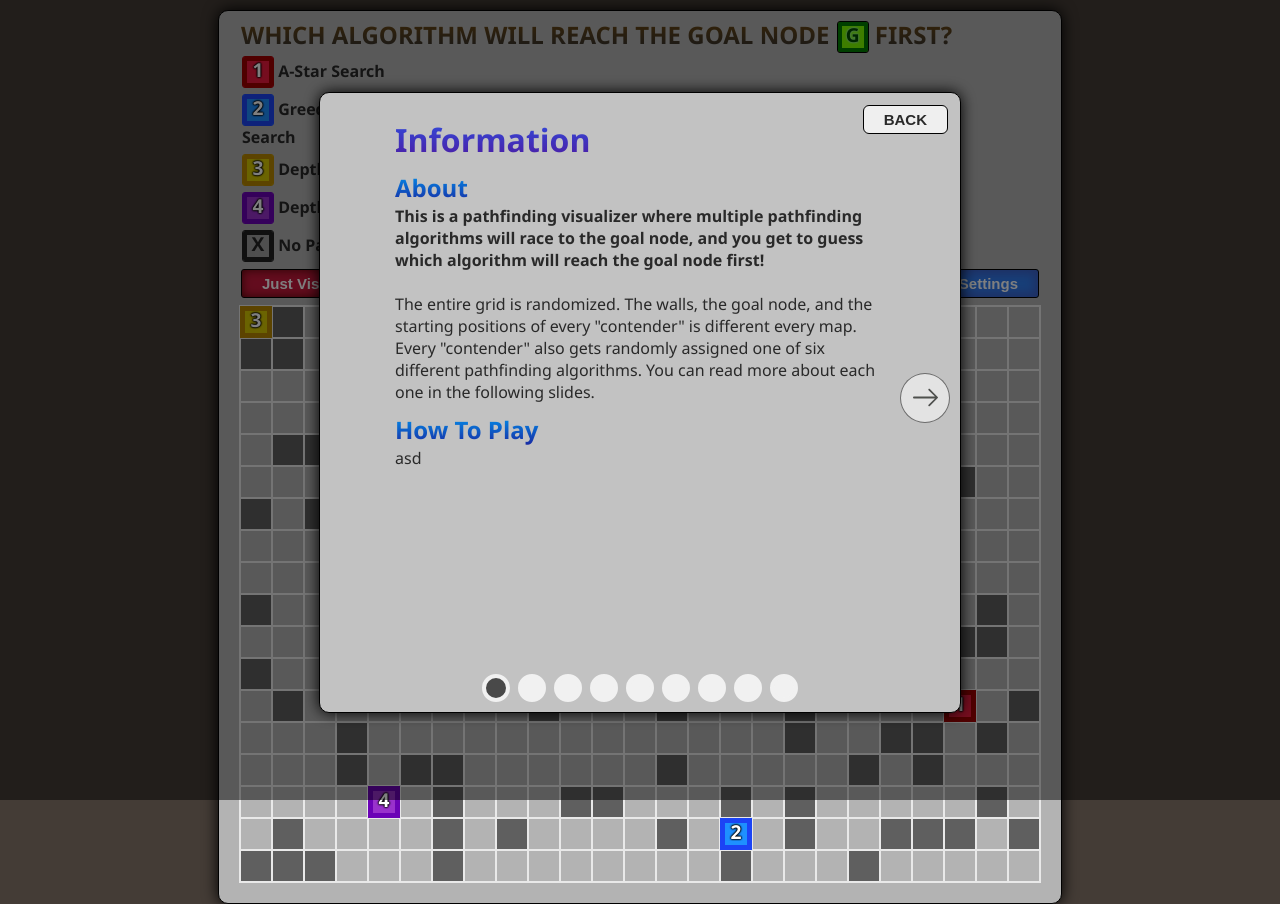
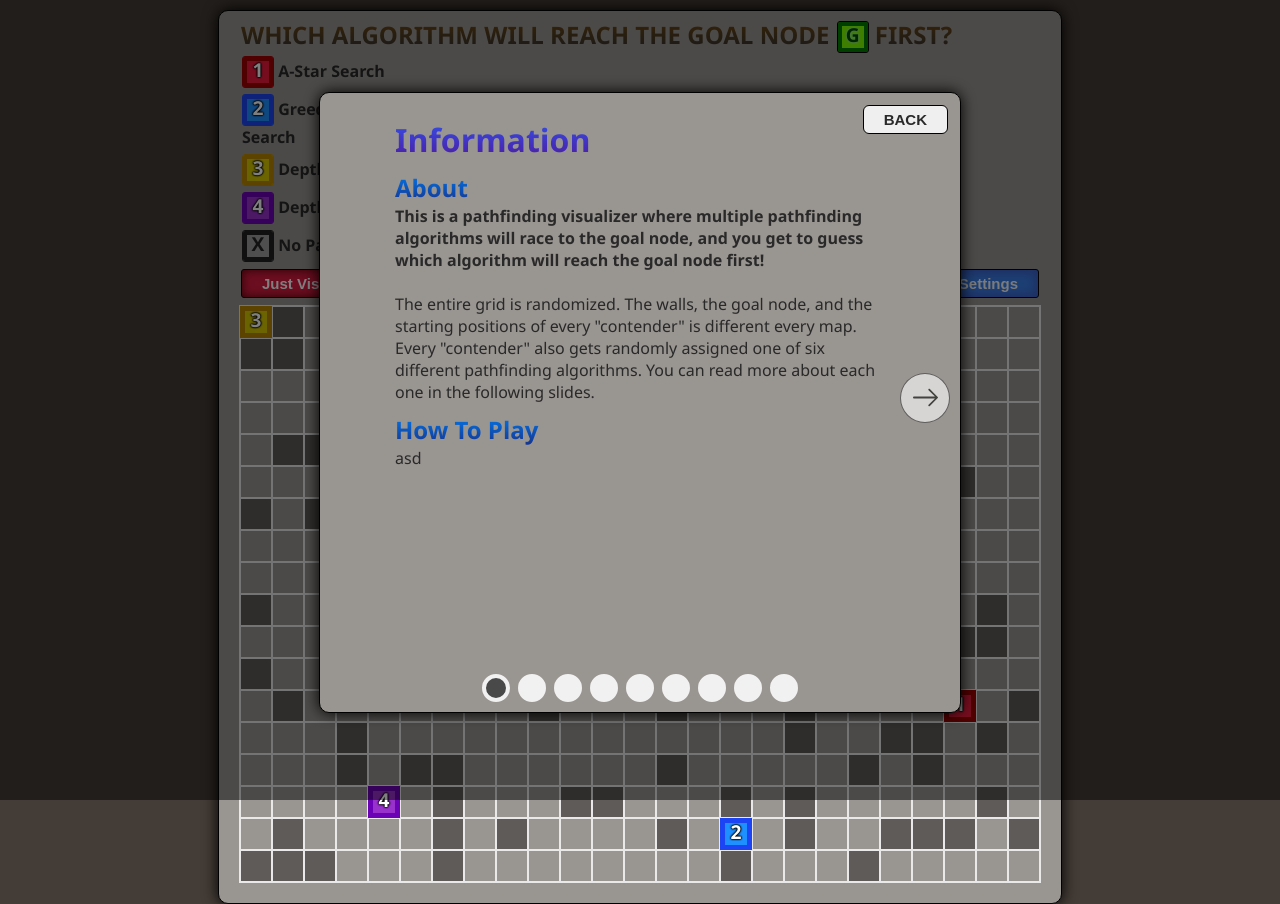
Before and after one commit to vik-ma/pathfinding-race, a React (Create React App) app: page / in a window 1280 px wide. Both pictures are taken after a click on the button "Information". Built offline with nearby package versions, Linux system fonts and the light colour scheme.

Commit message:
Further tweaked styling

```diff
--- a/src/App.css
+++ b/src/App.css
@@ -3,6 +3,18 @@ body {
     background-color:rgb(68, 60, 54);
     font-weight: bold;
     font-family: 'Segoe UI', Tahoma, Geneva, Verdana, sans-serif;
+}
+
+:root {
+    --nodebgcolor1: rgb(236, 27, 62);
+    --nodebgcolor2: dodgerblue;
+    --nodebgcolor3: rgb(214, 200, 2);
+    --nodebgcolor4: darkorchid;
+    --nodebordercolor1: rgb(160, 1, 1);
+    --nodebordercolor2: rgb(28, 68, 245);
+    --nodebordercolor3: rgb(185, 136, 1);
+    --nodebordercolor4: rgb(107, 2, 182);
+    --backdropcolor: rgb(153, 149, 145);
 }
 
 .title {
@@ -31,7 +43,7 @@ p {
 }
 
 .infoTitle {
-    background: -webkit-linear-gradient(rgb(48, 80, 224), rgb(77, 25, 160));
+    background: -webkit-linear-gradient(rgb(50, 84, 236), rgb(77, 25, 160));
     background-clip: text;
     -webkit-text-fill-color: transparent;
     margin-bottom: 5px;
@@ -39,7 +51,7 @@ p {
 }
 
 .infoSubTitle {
-    background: -webkit-linear-gradient(rgb(0, 153, 241), rgb(25, 38, 160));
+    background: -webkit-linear-gradient(rgb(0, 125, 241), rgb(22, 49, 139));
     background-clip: text;
     -webkit-text-fill-color: transparent;
     margin:0;
@@ -58,7 +70,7 @@ p {
 }
 
 .appBackdrop {
-    background-color:rgb(179, 179, 179);
+    background-color: var(--backdropcolor);
     border: 1px solid black;
     box-shadow: 0 0 15px black;
     min-width: 802px;
@@ -96,7 +108,7 @@ p {
     align-items: stretch;
     justify-content: flex-start;
     margin-top: 5px;
-    background-color:rgb(194, 194, 194);
+    background-color: var(--backdropcolor);
     color:#292929;
     padding:20px;
     padding-top: 4px;
@@ -207,20 +219,20 @@ p {
 }
 
 .justVisualizeButton {
-    background-color: rgb(199, 25, 60);
+    background-color: rgb(216, 27, 65);
     box-shadow: inset 0 0 10px 0px rgb(83, 8, 8);
     color:white;
 }
 
 .justVisualizeButton:hover {
-    background-color: rgb(255, 8, 82);
+    background-color: rgb(255, 21, 91);
     box-shadow: inset 0 0 8px 0px rgb(90, 7, 7);
 }
 
 .newMapButton {
     background-color: rgb(84, 221, 66);
     color:white;
-    box-shadow: inset 0 0 10px 4px rgb(32, 141, 32);
+    box-shadow: inset 0 0 10px 4px rgb(36, 158, 36);
 }
 
 .newMapButton:hover {
@@ -232,7 +244,7 @@ p {
 .infoButton {
     background-color: rgb(248, 236, 186);
     color:#333333;
-    box-shadow: inset 0 0 10px 4px rgb(119, 119, 98);
+    box-shadow: inset 0 0 10px 4px rgb(161, 161, 124);
 }
 
 .infoButton:hover {
@@ -241,9 +253,9 @@ p {
 }
 
 .settingsMenuButton {
-    background-color: rgb(47, 125, 241);
+    background-color: rgb(57, 127, 233);
     box-shadow: inset 0 0 10px 4px rgb(61, 96, 199);
-    color:white;
+    color:#f7f7f7;
 }
 
 .settingsMenuButton:hover {
@@ -276,7 +288,6 @@ p {
     transition-duration: 0.2s;
 }
 
-
 .slideAnim {
     opacity: 1;
 }
@@ -301,7 +312,7 @@ p {
     width: 25px;
     height: 25px;
     pointer-events: none;
-  }
+}
 
 .sliderButton:hover {
     opacity: 1;
@@ -352,7 +363,7 @@ p {
     margin-right: 10px;
     font-size: 27px;
     color:rgb(90, 61, 18);
-    background: -webkit-linear-gradient(rgb(107, 71, 16), rgb(49, 49, 49));
+    background: -webkit-linear-gradient(rgb(114, 76, 19), rgb(70, 60, 52));
     background-clip: text;
     -webkit-text-fill-color: transparent;
     vertical-align: top;
@@ -366,7 +377,6 @@ p {
     flex-wrap: wrap;
     width: 100%;
 }
-
 
 .leftSideTitleBarItems  {
     justify-content: flex-start;
@@ -386,7 +396,6 @@ p {
     inline-size: min-content;
     animation: fadeIn 0.3s;
 }
-
 
 .titleBarChoices {
     padding: 3px;
@@ -409,16 +418,16 @@ p {
 
 .titleBarChoices:hover {
     box-shadow: inset 0 0 0 3px #f1f1f1;
-    color: #f1f1f1;
+    color: white;
 }
 
 .selectedChoice {
     background-color:darkkhaki;
-    box-shadow: inset 0 0 0 3px rgb(182, 167, 34) !important;
+    box-shadow: inset 0 0 0 3px rgb(179, 164, 37) !important;
 }
 
 .winnerAlgo {
-    background-color:rgb(90, 245, 69) !important;
+    background-color:rgb(91, 233, 72) !important;
     box-shadow: inset 0 0 0 3px rgb(11, 182, 11);
 }
 
@@ -466,17 +475,6 @@ p {
     display: flex;
 }
 
-:root {
-    --nodebgcolor1: rgb(236, 27, 62);
-    --nodebgcolor2: dodgerblue;
-    --nodebgcolor3: rgb(214, 200, 2);
-    --nodebgcolor4: darkorchid;
-    --nodebordercolor1: rgb(160, 1, 1);
-    --nodebordercolor2: rgb(28, 68, 245);
-    --nodebordercolor3: rgb(185, 136, 1);
-    --nodebordercolor4: rgb(107, 2, 182);
-}
-
 .node {
     border: 1px solid rgb(233, 233, 233);
     height: 30px;
@@ -491,7 +489,7 @@ p {
 }
 
 .node-wall {
-    background-color:#5f5f5f;
+    background-color:#5e5b58;
 }
 
 .node-x {
```
